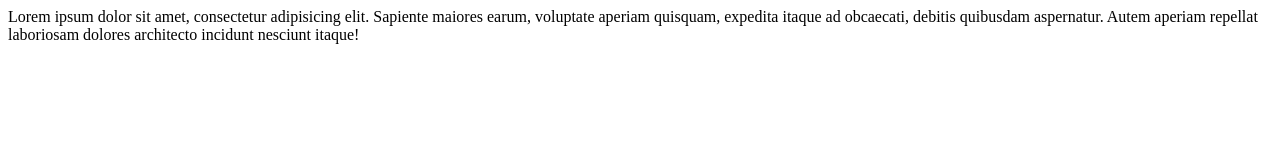
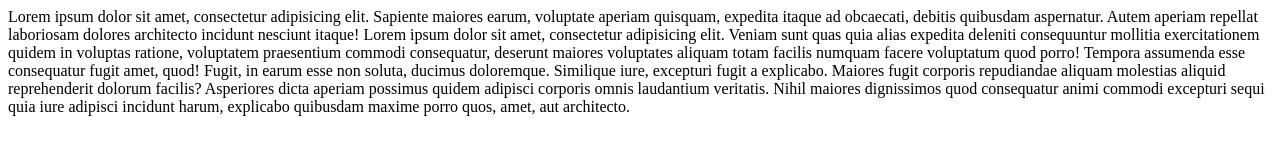
Before and after one commit to kozlowskimichal/Strony, a plain HTML site: page index.html in a window 1280 px wide. Drawn offline with Linux system fonts and the light colour scheme.

Commit message:
dodanie 100 wyrazow

```diff
--- a/index.html
+++ b/index.html
@@ -6,5 +6,6 @@
 </head>
 <body>
     Lorem ipsum dolor sit amet, consectetur adipisicing elit. Sapiente maiores earum, voluptate aperiam quisquam, expedita itaque ad obcaecati, debitis quibusdam aspernatur. Autem aperiam repellat laboriosam dolores architecto incidunt nesciunt itaque!
+    Lorem ipsum dolor sit amet, consectetur adipisicing elit. Veniam sunt quas quia alias expedita deleniti consequuntur mollitia exercitationem quidem in voluptas ratione, voluptatem praesentium commodi consequatur, deserunt maiores voluptates aliquam totam facilis numquam facere voluptatum quod porro! Tempora assumenda esse consequatur fugit amet, quod! Fugit, in earum esse non soluta, ducimus doloremque. Similique iure, excepturi fugit a explicabo. Maiores fugit corporis repudiandae aliquam molestias aliquid reprehenderit dolorum facilis? Asperiores dicta aperiam possimus quidem adipisci corporis omnis laudantium veritatis. Nihil maiores dignissimos quod consequatur animi commodi excepturi sequi quia iure adipisci incidunt harum, explicabo quibusdam maxime porro quos, amet, aut architecto.
 </body>
 </html>
```
